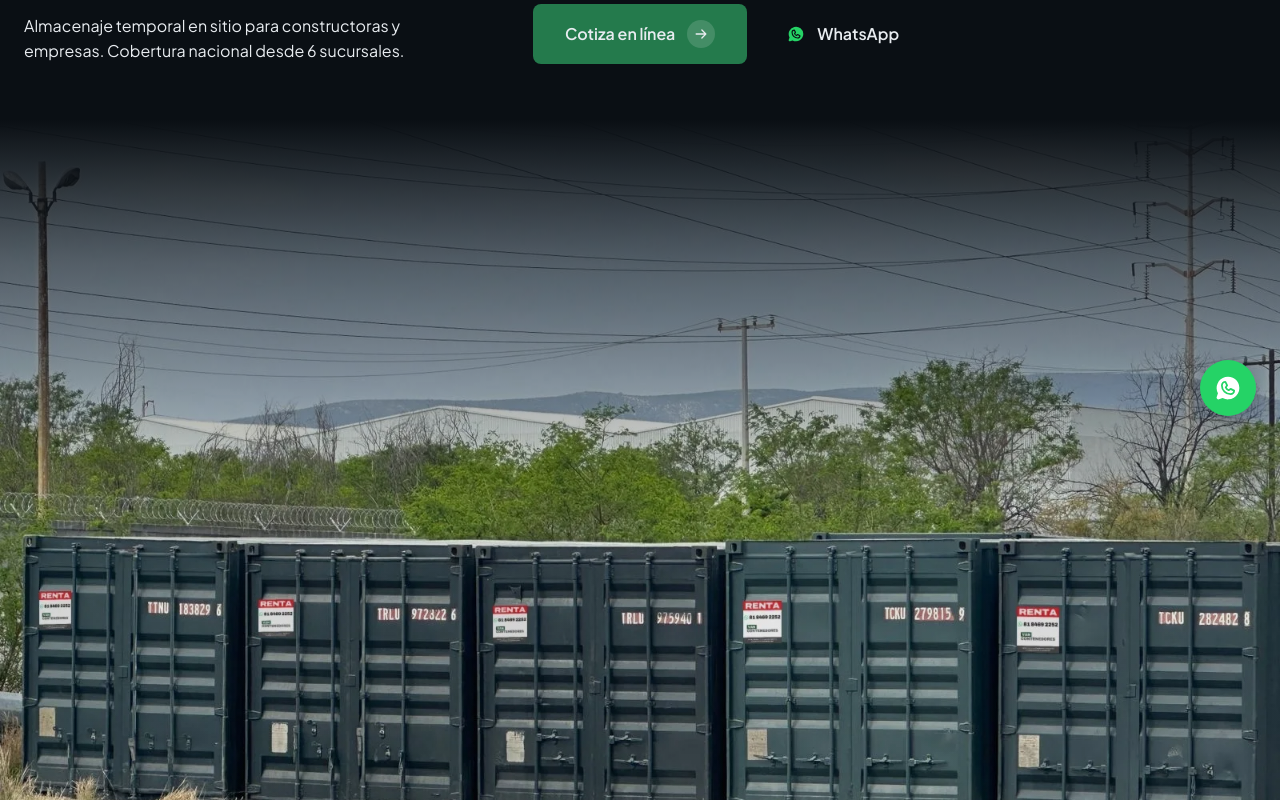
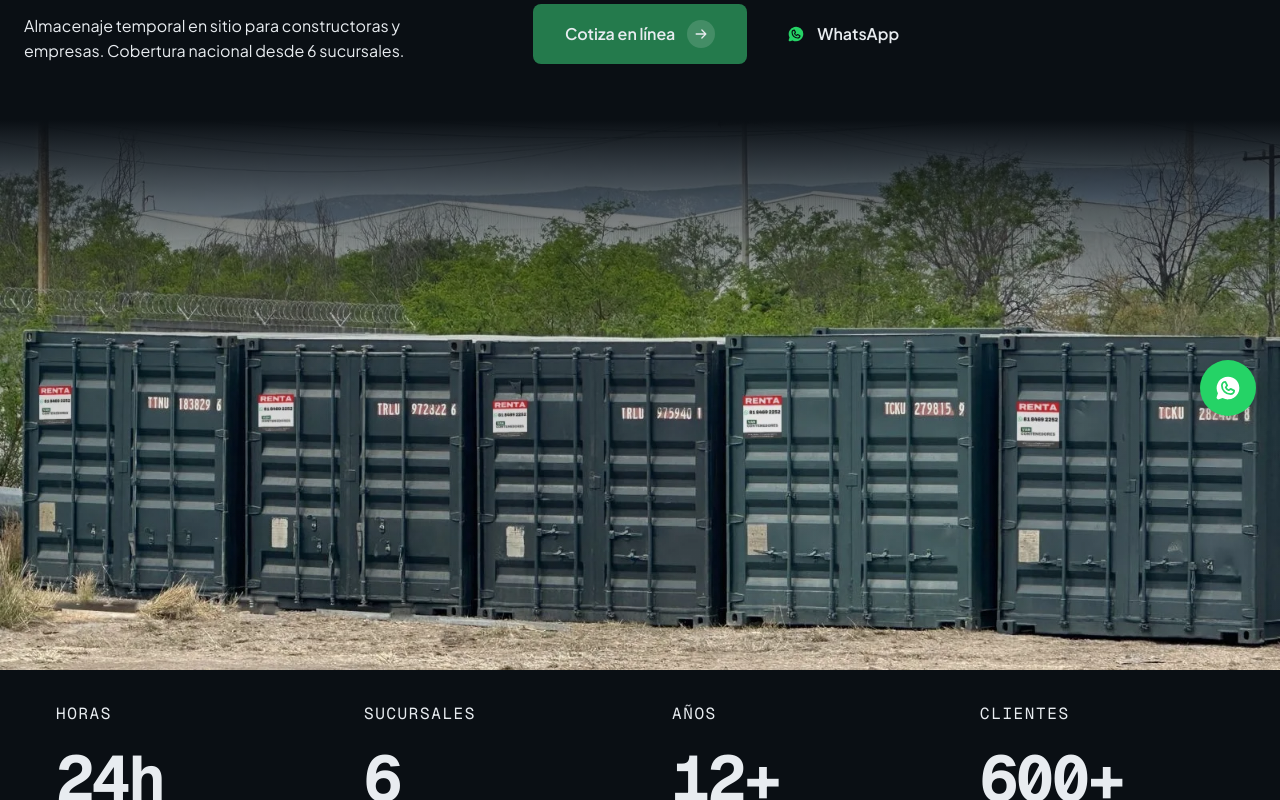
Before and after one commit to jorgeruiz/vancontenedores, a Next.js app: page / in a window 1280 px wide. Shown: the part 360-1160 px from the top of the page. Built offline with nearby package versions, Linux system fonts and the light colour scheme.

Commit message:
fix: hero image height constrained to focus on containers
Co-Authored-By: Claude Opus 4.6 (1M context) <noreply@anthropic.com>

```diff
--- a/src/components/Hero.tsx
+++ b/src/components/Hero.tsx
@@ -177,16 +177,18 @@ export default function Hero({ city, subtitle }: HeroProps) {
         </div>
       </div>
 
-      {/* Block 2: Image at original size, no zoom/crop */}
-      <div className="relative" style={{ backgroundColor: "var(--color-bg)" }}>
+      {/* Block 2: Image cropped to focus on containers */}
+      <div
+        className="relative"
+        style={{ height: "clamp(300px, 45vw, 550px)" }}
+      >
         <Image
           src="/images/client-m1.webp"
           alt={city
             ? `Contenedores marítimos VAN Contenedores en ${city}`
             : "Fila de contenedores marítimos VAN Contenedores en patio industrial"}
-          width={1600}
-          height={1200}
-          className="w-full h-auto"
+          fill
+          className="object-cover object-center"
           priority
           sizes="100vw"
         />
```
